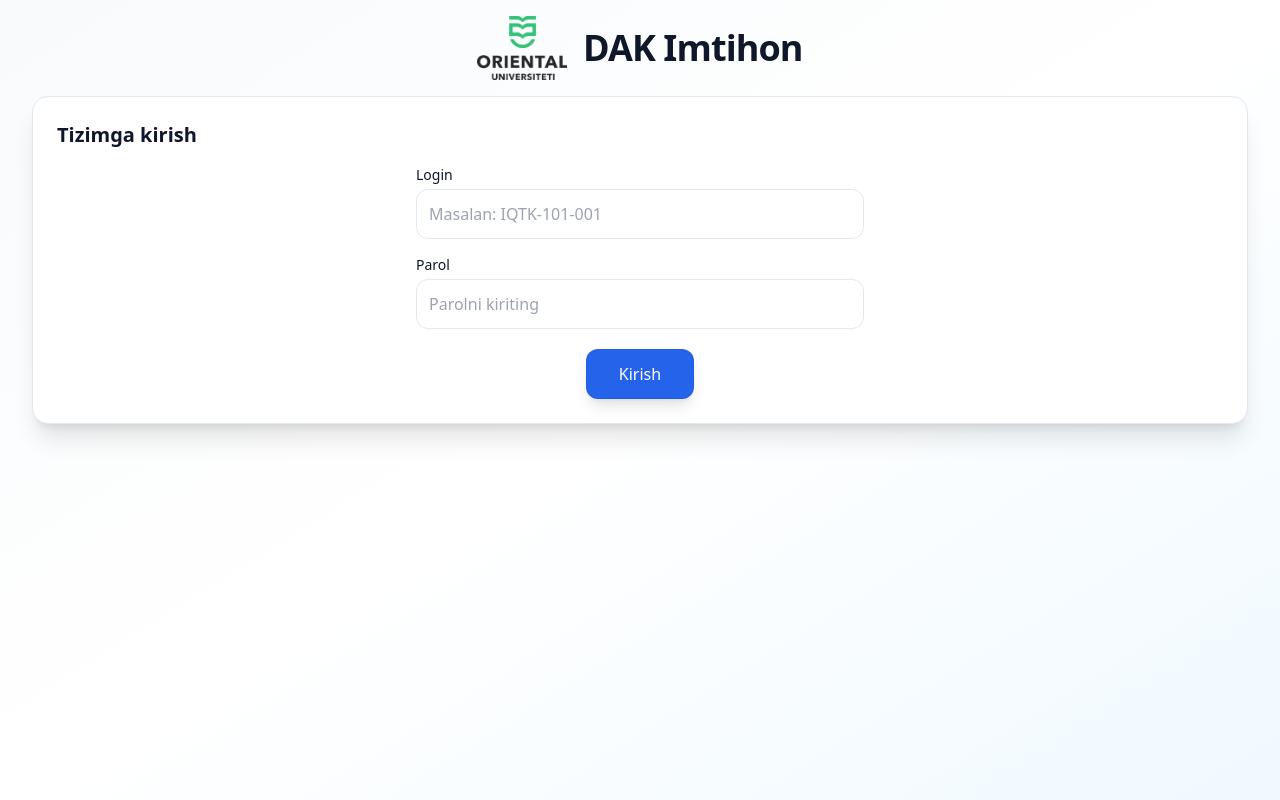
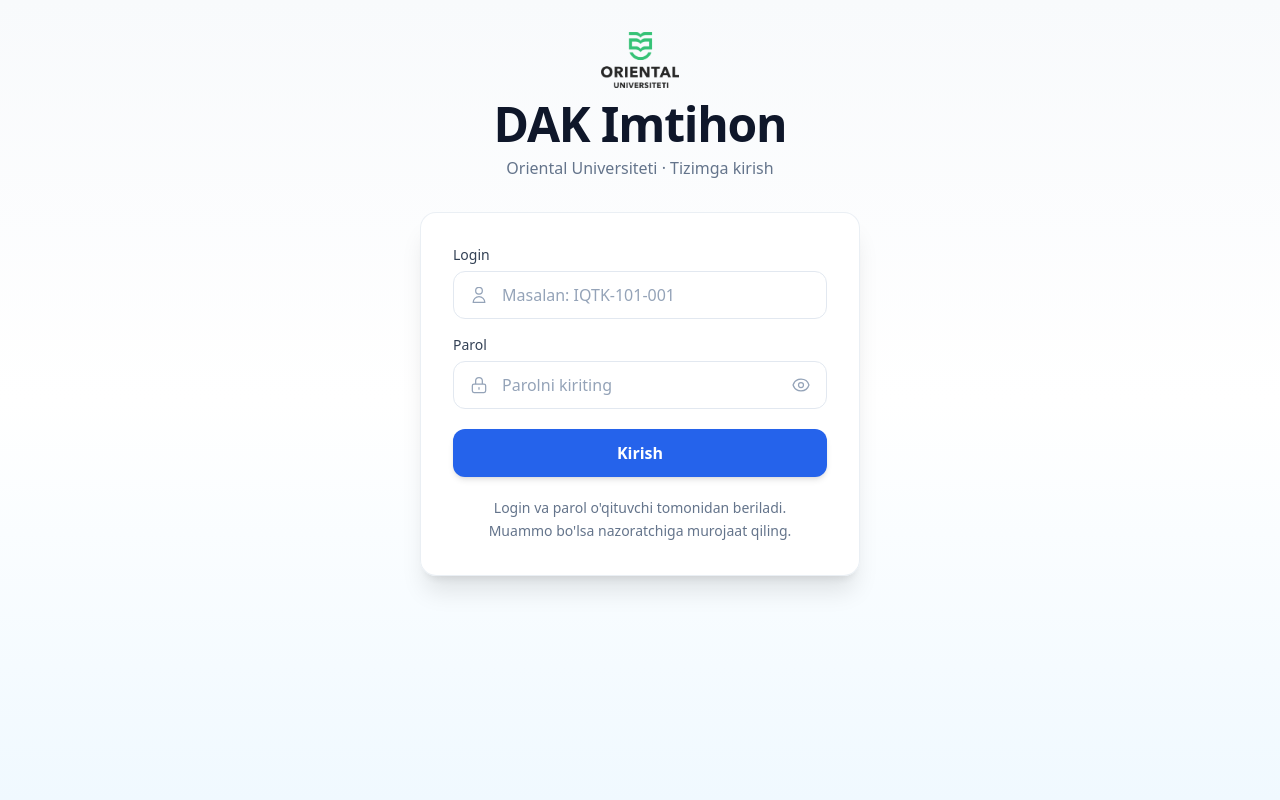
Before and after one commit to MrErgashev/quiz-app, a website: page public/dak.html in a window 1280 px wide. Drawn offline with nearby package versions, Linux system fonts and the light colour scheme; no server answers.

Commit message:
feat: enhance login interface with improved styling and functionality

```diff
--- a/public/dak.html
+++ b/public/dak.html
@@ -19,42 +19,79 @@
     }
   </style>
 </head>
-<body class="min-h-screen font-sans bg-gradient-to-br from-slate-50 via-white to-sky-50 text-slate-900">
-  <header class="max-w-7xl mx-auto px-4 md:px-6 lg:px-8 py-4">
-    <div class="flex items-center justify-center gap-4">
-      <img src="/images/oriental_logo.png" alt="Oriental Universiteti" class="h-12 md:h-14 lg:h-16 w-auto object-contain" />
-      <h1 class="text-3xl md:text-4xl font-extrabold tracking-tight text-slate-900">DAK Imtihon</h1>
-    </div>
-  </header>
+<body class="min-h-screen font-sans bg-gradient-to-b from-slate-50 via-white to-sky-50 text-slate-900">
 
-  <main class="max-w-7xl mx-auto px-4 md:px-6 lg:px-8 pb-10 space-y-4">
+  <main class="max-w-7xl mx-auto px-4 md:px-6 lg:px-8 py-8 space-y-4">
     <!-- CHECK-IN (Login/Password) -->
-    <section id="checkinSection" class="bg-white p-6 rounded-2xl shadow-xl border border-slate-200">
-      <h2 class="text-xl font-semibold mb-4">Tizimga kirish</h2>
-
-      <!-- Login Form -->
-      <div id="loginForm">
-        <div class="max-w-md mx-auto space-y-4">
-          <div>
-            <label class="block text-sm font-medium mb-1">Login</label>
-            <input id="loginInput" type="text" class="w-full p-3 rounded-xl bg-white border border-slate-200 text-slate-900 focus:outline-none focus:ring-4 focus:ring-blue-100" placeholder="Masalan: IQTK-101-001" autocomplete="username" />
-          </div>
-          <div>
-            <label class="block text-sm font-medium mb-1">Parol</label>
-            <input id="passwordInput" type="password" class="w-full p-3 rounded-xl bg-white border border-slate-200 text-slate-900 focus:outline-none focus:ring-4 focus:ring-blue-100" placeholder="Parolni kiriting" autocomplete="current-password" />
-          </div>
-        </div>
-
-        <div class="mt-5 flex flex-col md:flex-row gap-3 items-center justify-center">
-          <button id="loginBtn" class="bg-blue-600 hover:bg-blue-700 text-white px-8 py-3 rounded-xl shadow-lg border border-blue-700/20">
-            Kirish
-          </button>
+    <section id="checkinSection" class="animate-fade-in">
+      <!-- Header -->
+      <div class="flex flex-col items-center justify-center gap-3 mb-8">
+        <img src="/images/oriental_logo.png" alt="Oriental Universiteti" class="h-12 md:h-14 w-auto object-contain" />
+        <div class="text-center">
+          <h1 class="text-4xl md:text-5xl font-extrabold tracking-tight text-slate-900">DAK Imtihon</h1>
+          <p class="text-slate-500 mt-2">Oriental Universiteti · Tizimga kirish</p>
         </div>
       </div>
 
+      <!-- Login Card -->
+      <div id="loginCard" class="w-full max-w-[440px] mx-auto rounded-2xl border border-slate-200/70 bg-white/90 shadow-xl p-6 md:p-8">
+        <!-- Error Alert (hidden by default) -->
+        <div id="loginError" class="hidden rounded-xl border border-rose-200 bg-rose-50 text-rose-700 px-4 py-3 mb-5 text-sm">
+          Login yoki parol noto'g'ri. Qayta tekshirib kiriting.
+        </div>
+
+        <!-- Login Form -->
+        <form id="loginForm" class="space-y-5">
+          <div class="space-y-4">
+            <div>
+              <label for="loginInput" class="block text-sm font-medium text-slate-700 mb-1.5">Login</label>
+              <div class="relative">
+                <span class="absolute left-4 top-1/2 -translate-y-1/2 text-slate-400">
+                  <svg class="w-5 h-5" fill="none" stroke="currentColor" viewBox="0 0 24 24">
+                    <path stroke-linecap="round" stroke-linejoin="round" stroke-width="1.5" d="M16 7a4 4 0 11-8 0 4 4 0 018 0zM12 14a7 7 0 00-7 7h14a7 7 0 00-7-7z"></path>
+                  </svg>
+                </span>
+                <input id="loginInput" type="text" class="w-full h-12 rounded-xl border border-slate-200 bg-white pl-12 pr-4 text-slate-900 placeholder:text-slate-400 focus:outline-none focus:ring-2 focus:ring-blue-500/30 focus:border-blue-400 transition-all" placeholder="Masalan: IQTK-101-001" autocomplete="username" required />
+              </div>
+            </div>
+            <div>
+              <label for="passwordInput" class="block text-sm font-medium text-slate-700 mb-1.5">Parol</label>
+              <div class="relative">
+                <span class="absolute left-4 top-1/2 -translate-y-1/2 text-slate-400">
+                  <svg class="w-5 h-5" fill="none" stroke="currentColor" viewBox="0 0 24 24">
+                    <path stroke-linecap="round" stroke-linejoin="round" stroke-width="1.5" d="M12 15v2m-6 4h12a2 2 0 002-2v-6a2 2 0 00-2-2H6a2 2 0 00-2 2v6a2 2 0 002 2zm10-10V7a4 4 0 00-8 0v4h8z"></path>
+                  </svg>
+                </span>
+                <input id="passwordInput" type="password" class="w-full h-12 rounded-xl border border-slate-200 bg-white pl-12 pr-12 text-slate-900 placeholder:text-slate-400 focus:outline-none focus:ring-2 focus:ring-blue-500/30 focus:border-blue-400 transition-all" placeholder="Parolni kiriting" autocomplete="current-password" required />
+                <button type="button" id="togglePassword" class="absolute right-4 top-1/2 -translate-y-1/2 text-slate-400 hover:text-slate-600 transition-colors" aria-label="Parolni ko'rsatish/yashirish">
+                  <svg id="eyeIcon" class="w-5 h-5" fill="none" stroke="currentColor" viewBox="0 0 24 24">
+                    <path stroke-linecap="round" stroke-linejoin="round" stroke-width="1.5" d="M15 12a3 3 0 11-6 0 3 3 0 016 0z"></path>
+                    <path stroke-linecap="round" stroke-linejoin="round" stroke-width="1.5" d="M2.458 12C3.732 7.943 7.523 5 12 5c4.478 0 8.268 2.943 9.542 7-1.274 4.057-5.064 7-9.542 7-4.477 0-8.268-2.943-9.542-7z"></path>
+                  </svg>
+                  <svg id="eyeOffIcon" class="w-5 h-5 hidden" fill="none" stroke="currentColor" viewBox="0 0 24 24">
+                    <path stroke-linecap="round" stroke-linejoin="round" stroke-width="1.5" d="M13.875 18.825A10.05 10.05 0 0112 19c-4.478 0-8.268-2.943-9.543-7a9.97 9.97 0 011.563-3.029m5.858.908a3 3 0 114.243 4.243M9.878 9.878l4.242 4.242M9.88 9.88l-3.29-3.29m7.532 7.532l3.29 3.29M3 3l3.59 3.59m0 0A9.953 9.953 0 0112 5c4.478 0 8.268 2.943 9.543 7a10.025 10.025 0 01-4.132 5.411m0 0L21 21"></path>
+                  </svg>
+                </button>
+              </div>
+            </div>
+          </div>
+
+          <button type="submit" id="loginBtn" class="w-full h-12 rounded-xl bg-blue-600 hover:bg-blue-700 text-white font-semibold shadow-md transition-all disabled:opacity-60 disabled:cursor-not-allowed">
+            <span id="loginBtnText">Kirish</span>
+            <span id="loginBtnLoading" class="hidden">Kutilmoqda...</span>
+          </button>
+        </form>
+
+        <p class="text-sm text-slate-500 text-center mt-5 leading-relaxed">
+          Login va parol o'qituvchi tomonidan beriladi.<br/>
+          Muammo bo'lsa nazoratchiga murojaat qiling.
+        </p>
+      </div>
+
       <!-- Student Info (shown after login) -->
-      <div id="studentInfo" class="hidden">
-        <div class="bg-slate-50 rounded-xl p-4 border border-slate-100 mb-4">
+      <div id="studentInfo" class="hidden w-full max-w-[440px] mx-auto mt-6 rounded-2xl border border-slate-200/70 bg-white/90 shadow-xl p-6 md:p-8 animate-fade-in">
+        <h2 class="text-xl font-semibold text-slate-900 text-center mb-5">Talaba ma'lumotlari</h2>
+        <div class="bg-slate-50 rounded-xl p-4 border border-slate-100 mb-5">
           <div class="grid md:grid-cols-2 gap-3 text-sm">
             <div>
               <span class="text-slate-500">Universitet:</span>
@@ -79,17 +116,15 @@
           </div>
         </div>
 
-        <div class="flex flex-col md:flex-row gap-3 items-center justify-center">
-          <button id="startBtn" class="bg-green-600 hover:bg-green-700 text-white px-8 py-3 rounded-xl shadow-lg border border-green-700/20">
+        <div class="flex flex-col gap-3">
+          <button id="startBtn" class="w-full h-12 bg-green-600 hover:bg-green-700 text-white font-semibold rounded-xl shadow-md transition-all">
             Imtihonni boshlash
           </button>
-          <button id="logoutBtn" class="bg-slate-100 hover:bg-slate-200 text-slate-700 px-6 py-3 rounded-xl border border-slate-300">
+          <button id="logoutBtn" class="w-full h-12 bg-slate-100 hover:bg-slate-200 text-slate-700 font-medium rounded-xl border border-slate-300 transition-all">
             Chiqish
           </button>
         </div>
       </div>
-
-      <div id="checkinError" class="mt-3 text-sm text-red-600 hidden"></div>
     </section>
 
     <!-- EXAM -->
@@ -263,6 +298,23 @@
     </section>
   </main>
 
+  <script>
+    // Toggle password visibility
+    document.getElementById('togglePassword')?.addEventListener('click', function() {
+      const pwd = document.getElementById('passwordInput');
+      const eyeIcon = document.getElementById('eyeIcon');
+      const eyeOffIcon = document.getElementById('eyeOffIcon');
+      if (pwd.type === 'password') {
+        pwd.type = 'text';
+        eyeIcon.classList.add('hidden');
+        eyeOffIcon.classList.remove('hidden');
+      } else {
+        pwd.type = 'password';
+        eyeIcon.classList.remove('hidden');
+        eyeOffIcon.classList.add('hidden');
+      }
+    });
+  </script>
   <script src="/dak.js"></script>
 </body>
 </html>
```
